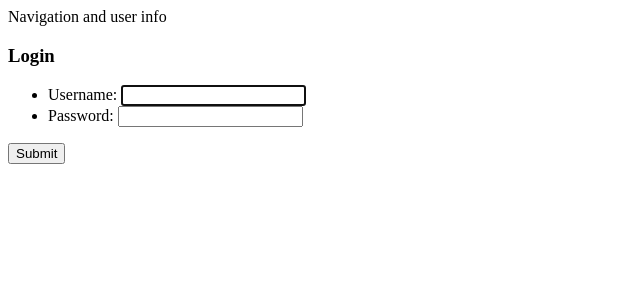
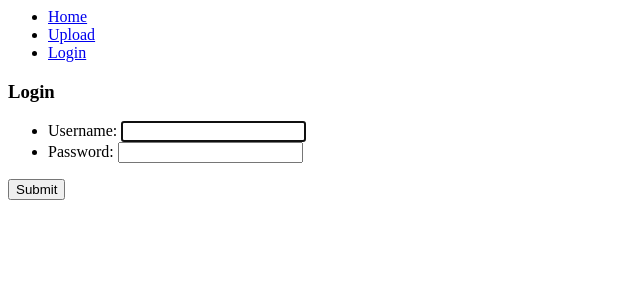
Before and after one commit to motiejus/tictactoe, a Django app: page /login/ in a window 1280 px wide. Shown: the top 300 px of the page, without its empty margins (0-640 px from the left). Run offline with Django 3.2, Linux system fonts and the light colour scheme.

Commit message:
More user flow

```diff
--- a/challenge/settings.py
+++ b/challenge/settings.py
@@ -1,5 +1,6 @@
 import os
 from challenge.config import config
+from django.core.urlresolvers import reverse_lazy
 
 APP_DIR = os.path.dirname(__file__)
 BASE_DIR = os.path.dirname(APP_DIR)
@@ -87,6 +88,7 @@ STATICFILES_STORAGE = ('django.contrib.staticfiles.'
 
 STATIC_ROOT = os.path.join(BASE_DIR, 'static')
 
+LOGIN_URL = reverse_lazy('login')
 
 LOGGING = {
     'version': 1,
--- a/challenge/templates/main.html
+++ b/challenge/templates/main.html
@@ -6,7 +6,18 @@
 
 <div id="top_wrapper">
   <div id="header">
-    Navigation and user info
+     <ul id="navbar">
+       <li><a href="/">{% trans "Home" %}</a></li>
+       <li>
+         <a href="{% url "challenge.contest.views.upload" %}">
+          {% trans "Upload" %}
+        </a>
+        </li>
+       {% if request.user.is_anonymous %}
+         <li><a href="{% url "login" %}">{% trans "Login" %}</a></li>
+       {% else %}
+         <li><a href="{% url "logout" %}">{% trans "Logout" %}</a></li>
+       {% endif %}
   </div>
 
   <div id="content">
--- a/challenge/urls.py
+++ b/challenge/urls.py
@@ -7,6 +7,12 @@ urlpatterns = patterns(
     '',
     url(r'^$', TemplateView.as_view(template_name='contest/index.html')),
 
-    url(r'^login/$', 'django.contrib.auth.views.login'),
+    url(r'^upload/$', 'challenge.contest.views.upload'),
+
     url(r'^admin/', include(admin.site.urls)),
+
+    url(r'^login/$', 'django.contrib.auth.views.login',
+        {'extra_context': {'next': '/'}}, name='login'),
+    url(r'^logout/$', 'django.contrib.auth.views.logout',
+        {'next_page': '/'}, name='logout'),
 )
```
Also changed, not shown: challenge/templates/contest/upload.html (renamed from challenge/contest/migrations/0001_entry_fights.py, +11 -16 lines).
